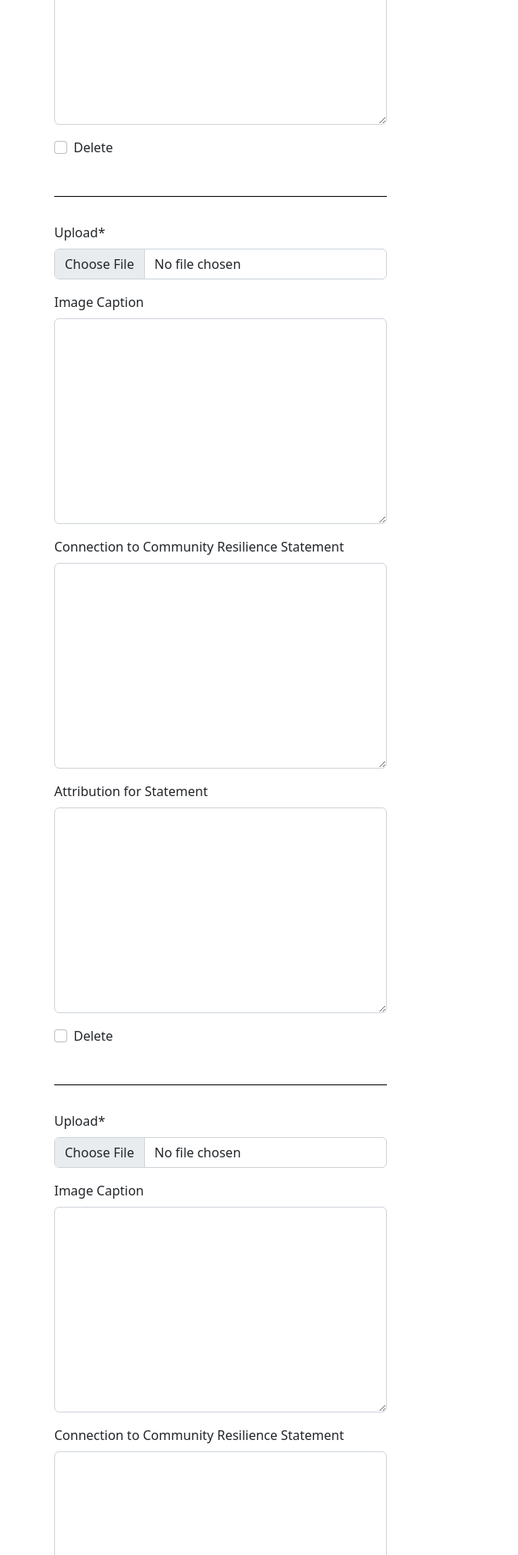
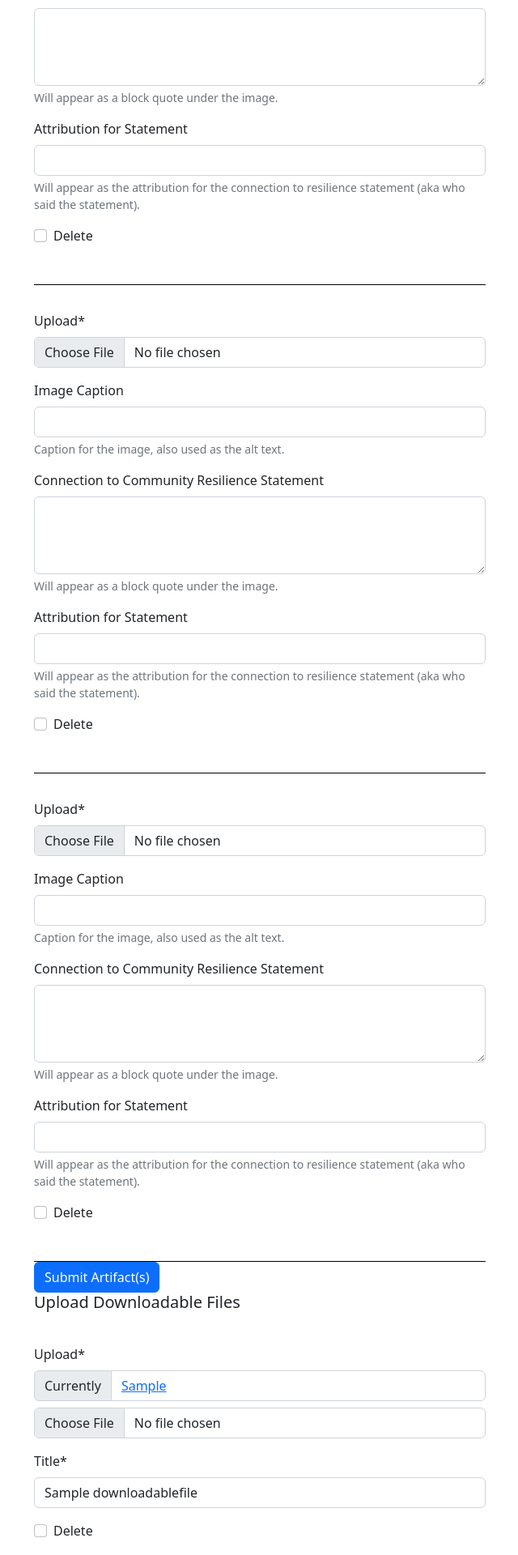
Before and after one commit to HOPE-for-Heat-Resilience-Roanoke/hope-hub, a Django app: page /events/1 in a window 1280 px wide. Shown: the part 1080-3000 px from the top of the page at 81% size, without its empty margins (598-1238 px from the left). Run offline with Django 4.2, Linux system fonts and the light colour scheme; a user stored in the database is signed in; tables that the repository leaves empty hold one stand-in row (values such as "Sample post"); parts of the project's set-up code (start-up, migrations or seed data) failed here and were passed over; some libraries are stand-ins or nearby versions.

Commit message:
Support youtube links and downloadable files as associated data for engagements

```diff
--- a/server/config/settings/base.py
+++ b/server/config/settings/base.py
@@ -264,7 +264,7 @@ LOGGING = {
 
 # django-allauth
 # ------------------------------------------------------------------------------
-ACCOUNT_ALLOW_REGISTRATION = env.bool("DJANGO_ACCOUNT_ALLOW_REGISTRATION", True)
+ACCOUNT_ALLOW_REGISTRATION = env.bool("DJANGO_ACCOUNT_ALLOW_REGISTRATION", False)
 # https://django-allauth.readthedocs.io/en/latest/configuration.html
 ACCOUNT_AUTHENTICATION_METHOD = "username"
 # https://django-allauth.readthedocs.io/en/latest/configuration.html
--- /dev/null
+++ b/server/hope_hub/events/forms.py
@@ -0,0 +1,8 @@
+from django.forms import ModelForm
+from .models import YoutubeLink
+
+
+class YoutubeLinkForm(ModelForm):
+    class Meta:
+        model = YoutubeLink
+        fields = ["link"]
--- a/server/hope_hub/events/models.py
+++ b/server/hope_hub/events/models.py
@@ -56,6 +56,12 @@ class Engagement(models.Model):
             "conn_future": self.conn_future,
             "artifacts": [
                 a.to_json() for a in self.artifact_set.all()
+            ],
+            "downloadablefiles": [
+                d.to_json() for d in self.downloadablefile_set.all()
+            ],
+            "youtubelinks": [
+                y.to_json() for y in self.youtubelink_set.all()
             ]
         }
 
@@ -77,10 +83,10 @@ def engagement_date_path(instance, filename):
 
 
 class Artifact(models.Model):
-    attribution = models.TextField("Attribution for Statement", blank=True)
-    statement = models.TextField("Connection to Community Resilience Statement", blank=True)
+    attribution = models.CharField("Attribution for Statement", max_length=255, blank=True, help_text="Will appear as the attribution for the connection to resilience statement (aka who said the statement).")
+    statement = models.TextField("Connection to Community Resilience Statement", blank=True, help_text="Will appear as a block quote under the image.")
     engagement = models.ForeignKey(Engagement, on_delete=models.PROTECT)
-    alt_text = models.TextField("Image Caption", blank=True)
+    alt_text = models.CharField("Image Caption", max_length=255, blank=True, help_text="Caption for the image, also used as the alt text.")
     upload = models.FileField(upload_to=engagement_date_path)
 
     created_by = models.ForeignKey(settings.AUTH_USER_MODEL, on_delete=models.DO_NOTHING)
@@ -97,3 +103,39 @@ class Artifact(models.Model):
 
     def __str__(self):
         return f"Artifact {self.pk} {self.engagement.date.isoformat()}"
+
+
+class DownloadableFile(models.Model):
+    engagement = models.ForeignKey(Engagement, on_delete=models.PROTECT)
+    title = models.CharField(max_length=255)
+    upload = models.FileField(upload_to=engagement_date_path)
+
+    created_by = models.ForeignKey(settings.AUTH_USER_MODEL, on_delete=models.DO_NOTHING)
+    created = models.DateTimeField(auto_now_add=True)
+    updated = models.DateTimeField(auto_now=True)
+
+    def to_json(self):
+        return {
+            "title": self.title,
+            "upload": self.upload.url,
+        }
+
+    def __str__(self):
+        return f"DownloadableFile {self.pk} {self.engagement.date.isoformat()}"
+
+
+class YoutubeLink(models.Model):
+    engagement = models.ForeignKey(Engagement, on_delete=models.PROTECT)
+    link = models.URLField()
+
+    created_by = models.ForeignKey(settings.AUTH_USER_MODEL, on_delete=models.DO_NOTHING)
+    created = models.DateTimeField(auto_now_add=True)
+    updated = models.DateTimeField(auto_now=True)
+
+    def to_json(self):
+        return {
+            "link": self.link,
+        }
+
+    def __str__(self):
+        return f"YoutubeLink {self.pk} {self.engagement.date.isoformat()}"
--- a/server/hope_hub/events/urls.py
+++ b/server/hope_hub/events/urls.py
@@ -39,4 +39,14 @@ urlpatterns = [
         view=views.ArtifactCreateView.as_view(),
         name='artifact_create'
     ),
+    path(
+        route='<int:pk>/downloadablefiles/create',
+        view=views.DownloadableFileCreateView.as_view(),
+        name='downloadablefile_create'
+    ),
+    path(
+        route='<int:pk>/youtubelink/create',
+        view=views.YoutubeLinkCreateView.as_view(),
+        name='youtubelink_create'
+    ),
 ]
--- a/server/hope_hub/events/views.py
+++ b/server/hope_hub/events/views.py
@@ -8,7 +8,8 @@ from django.views import View
 from django.views.generic import CreateView, DetailView, ListView, UpdateView
 from django.views.generic.detail import SingleObjectMixin
 
-from .models import Artifact, Engagement, Place
+from .models import Artifact, Engagement, Place, DownloadableFile, YoutubeLink
+from .forms import YoutubeLinkForm
 
 
 class EngagementListView(LoginRequiredMixin, ListView):
@@ -42,11 +43,27 @@ class EngagementDetailView(LoginRequiredMixin, DetailView):
                 "statement",
                 "attribution",
             ])
-        formset = ArtifactInlineFormSet(
+        artifact_formset = ArtifactInlineFormSet(
             instance=self.object
         )
 
-        context["formset"] = formset
+        DownloadableFileInlineFormSet = inlineformset_factory(
+            Engagement,
+            DownloadableFile,
+            fields=[
+                "upload",
+                "title",
+            ])
+        downloadablefile_formset = DownloadableFileInlineFormSet(
+            instance=self.object
+        )
+
+        yl = YoutubeLink.objects.filter(engagement = self.get_object()).first()
+        youtubelink_form = YoutubeLinkForm(instance=yl)
+
+        context["artifact_formset"] = artifact_formset
+        context["downloadablefile_formset"] = downloadablefile_formset
+        context["youtubelink_form"] = youtubelink_form
 
         return context
 
@@ -158,3 +175,53 @@ class ArtifactCreateView(LoginRequiredMixin, SingleObjectMixin, View):
             print(formset.errors)
 
         return redirect(engagement)
+
+
+class DownloadableFileCreateView(LoginRequiredMixin, SingleObjectMixin, View):
+    model = Engagement
+
+    def post(self, request, *args, **kwargs):
+        engagement = self.get_object()
+
+        DownloadableFileInlineFormSet = inlineformset_factory(
+            Engagement,
+            DownloadableFile,
+            fields=[
+                "upload",
+                "title",
+            ])
+        downloadablefile_formset = DownloadableFileInlineFormSet(
+            request.POST,
+            request.FILES,
+            instance=self.object
+        )
+
+        if downloadablefile_formset.is_valid():
+            for form in formset.forms:
+                f = form.save(commit=False)
+                f.created_by = request.user
+                f.save()
+        else:
+            print(formset.errors)
+
+        return redirect(engagement)
+
+
+class YoutubeLinkCreateView(LoginRequiredMixin, SingleObjectMixin, View):
+    model = Engagement
+
+    def post(self, request, *args, **kwargs):
+        engagement = self.get_object()
+
+        youtubelink_form = YoutubeLinkForm(request.POST)
+        if youtubelink_form.is_valid():
+            f = youtubelink_form.save(commit=False)
+
+            f.engagement = engagement
+            f.created_by = request.user
+
+            f.save()
+        else:
+            print(youtubelink_form.errors)
+
+        return redirect(engagement)
--- a/server/hope_hub/templates/events/engagement_detail.html
+++ b/server/hope_hub/templates/events/engagement_detail.html
@@ -32,6 +32,9 @@
       padding-bottom: 2rem;
       padding-top: 2rem;
     }
+    .textarea.form-control {
+      height: 6em;
+    }
   </style>
 {% endblock extracss %}
 
@@ -39,7 +42,7 @@
   <h1>{{ engagement.title }}</h1>
 
   <div class="flex">
-    <div class="flex-item">
+    <div class="flex-item col-md-6">
 
       <dl>
         <dt>Date</dt>
@@ -85,7 +88,8 @@
       </p>
 
     </div>
-    <div class="flex-item">
+    <div class="flex-item col-md-6">
+      <div>
         <h3>Upload Artifacts</h3>
         <form
           method="post"
@@ -93,11 +97,39 @@
           action="{% url 'events:artifact_create' engagement.pk %}"
         >
             {% csrf_token %}
-          {{ formset|crispy }}
+            {{ artifact_formset|crispy }}
             <button type="submit" class="btn btn-primary">
-            Submit
+              Submit Artifact(s)
+            </button>
+        </form>
+      </div>
+      <div>
+        <h3>Upload Downloadable Files</h3>
+        <form
+          method="post"
+          enctype="multipart/form-data"
+          action="{% url 'events:downloadablefile_create' engagement.pk %}"
+        >
+            {% csrf_token %}
+            {{ downloadablefile_formset|crispy }}
+            <button type="submit" class="btn btn-primary">
+              Submit Downloadabble File(s)
+            </button>
+        </form>
+      </div>
+      <div>
+        <h3>Submit Youtube Link</h3>
+        <form
+          method="post"
+          action="{% url 'events:youtubelink_create' engagement.pk %}"
+        >
+            {% csrf_token %}
+            {{ youtubelink_form|crispy }}
+            <button type="submit" class="btn btn-primary">
+              Submit Youtube Link
             </button>
         </form>
       </div>
     </div>
+  </div>
 {% endblock content %}
```
Also changed, not shown: server/hope_hub/events/admin.py (+26 -1 lines), server/hope_hub/events/migrations/0010_youtubelink_downloadablefile.py (added), server/hope_hub/events/migrations/0011_alter_artifact_alt_text_alter_artifact_attribution_and_more.py (added). Lines whose indentation alone changed are shown as unchanged.
